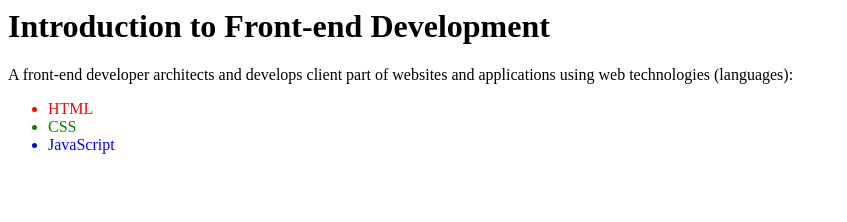
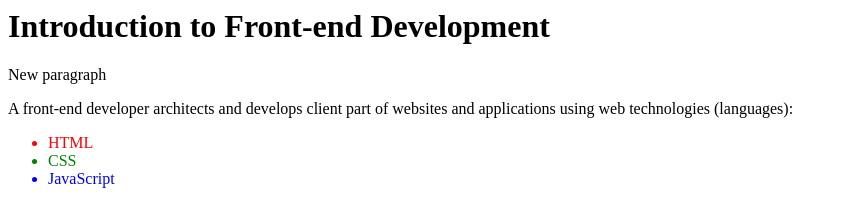
Before and after one commit to Kate1693/front-end-dev, a plain HTML site: page index.html in a window 1280 px wide. Shown: the whole page, without its empty margins (0-847 px from the left). Drawn offline with Linux system fonts and the light colour scheme.

Commit message:
new paragraph added

```diff
--- a/index.html
+++ b/index.html
@@ -1,4 +1,5 @@
 <h1>Introduction to Front-end Development</h1>
+<p> New paragraph </P>
 <p>A front-end developer architects and develops client part of websites and applications using web technologies (languages):</p>
 <ul>
 
```
